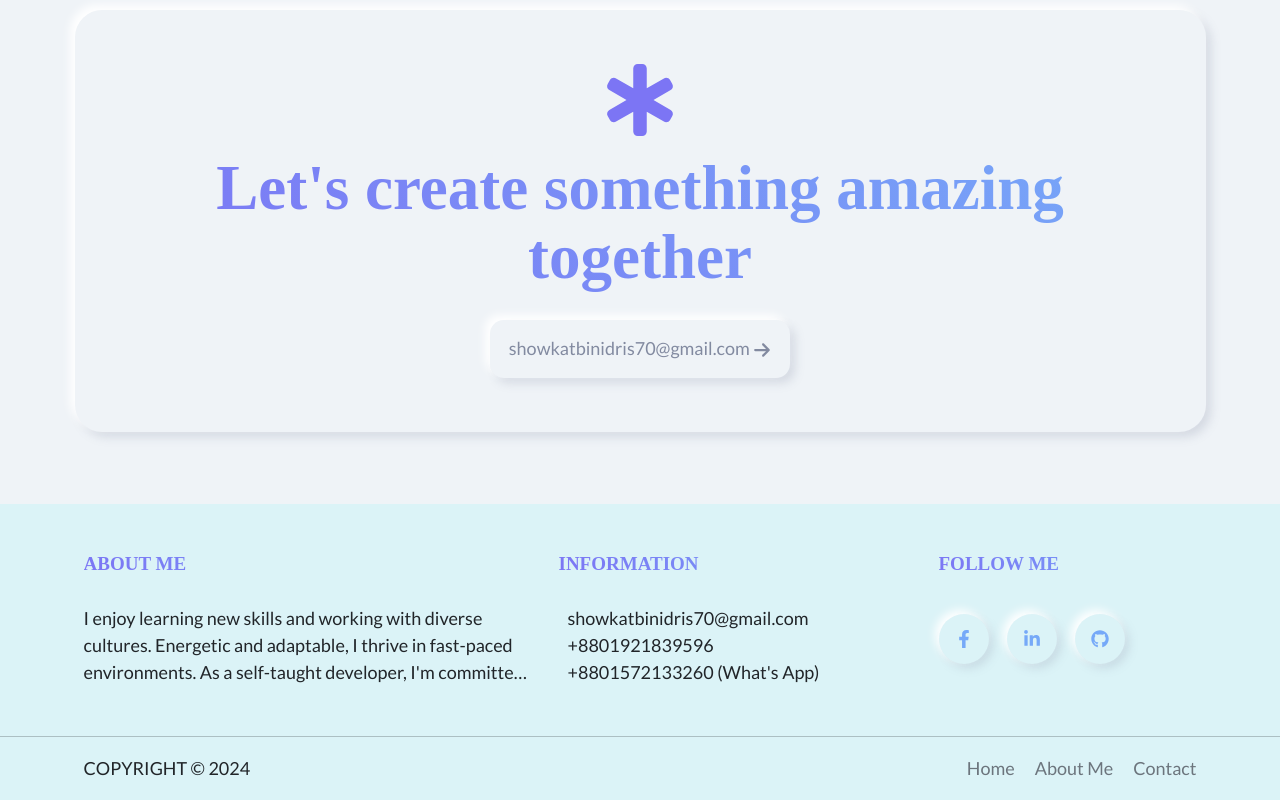
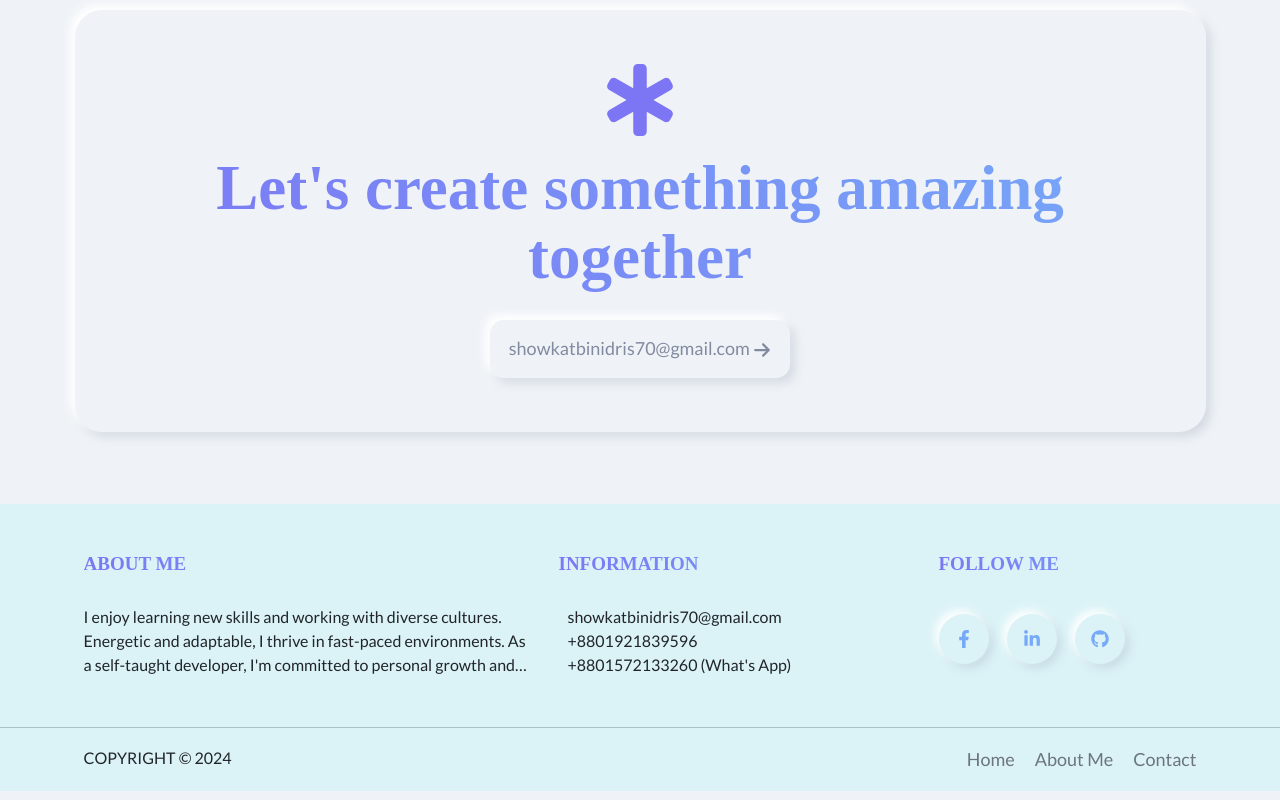
Before and after one commit to showkatbinidris70/showkat, a React (Create React App) app: page /about in a window 1280 px wide. Shown: the part 1766-2566 px from the top of the page. Built offline with nearby package versions, Linux system fonts and the light colour scheme.

Commit message:
template

```diff
--- a/src/App.css
+++ b/src/App.css
@@ -156,6 +156,7 @@ body {
   display: -webkit-box;
   -webkit-line-clamp: 2;
   -webkit-box-orient: vertical;
+  font-family: "Lato";
 }
 
 .home-hero .desc {
@@ -169,6 +170,7 @@ body {
   display: -webkit-box;
   -webkit-line-clamp: 5;
   -webkit-box-orient: vertical;
+  font-family: "Lato";
 }
 
 .social-icons {
@@ -202,6 +204,11 @@ body {
 
 /* features end */
 /* projects start */
+.projects p {
+  font-family: "Lato";
+  font-size: 16px;
+  font-weight: 400;
+}
 
 .projects .window {
   width: 100%;
@@ -272,6 +279,7 @@ body {
   font-size: 14px;
   list-style-type: square;
   margin-left: 30px;
+  font-family: "Lato";
 }
 
 .about-section .skills .lang-mark {
@@ -436,10 +444,12 @@ body {
 .testimonial-section .sec-title {
   position: relative;
   margin-bottom: 115px;
+  font-family: "Lato";
 }
 
 .testimonial-section .sec-title .title {
   margin-bottom: 20px;
+  font-family: "Lato";
 }
 
 .testimonial-section .thumb-layer {
@@ -657,16 +667,19 @@ h6 {
 
 /* call-to-action-card end */
 /* chat bot start */
-.glfuN{
+.glfuN {
   background-color: #eff3f7 !important;
   fill: #000 !important;
 }
-.rsc-header-title{
+
+.rsc-header-title {
   color: #fff !important;
 }
-.godhbL{
+
+.godhbL {
   background-color: #7c75f4 !important;
 }
+
 /* footer start */
 footer .footer-top {
   background: var(--bg_fifth);
@@ -684,6 +697,9 @@ footer .footer-top p {
   display: -webkit-box;
   -webkit-line-clamp: 3;
   -webkit-box-orient: vertical;
+  font-family: Lato;
+  font-size: 16px;
+  font-weight: 400;
 }
 
 footer .footer-bottom {
@@ -702,7 +718,9 @@ footer .footer-bottom ul li:last-child {
 }
 
 footer .copyright {
-  font-size: 18px;
+  font-family: Lato;
+  font-size: 16px;
+  font-weight: 400;
 }
 
 /* footer end */
--- a/src/components/ProjectsComponents.js
+++ b/src/components/ProjectsComponents.js
@@ -30,8 +30,8 @@ export default function ProjectsComponents() {
       url: "/images/project-image.png",
       preViewBtn: "Live View",
       gitHubBtn: "Github",
-      previewLink: "https://restaurant-979076.webflow.io/",
-      githubLink: "https://restaurant-979076.webflow.io/"
+      previewLink: "https://shshetudev.webflow.io/",
+      githubLink: "https://shshetudev.webflow.io/"
     },
     {
       title: "Webflow Mosque Template",
```
Also changed, not shown: 2 other files (tests, documents, lock files or other folders).
